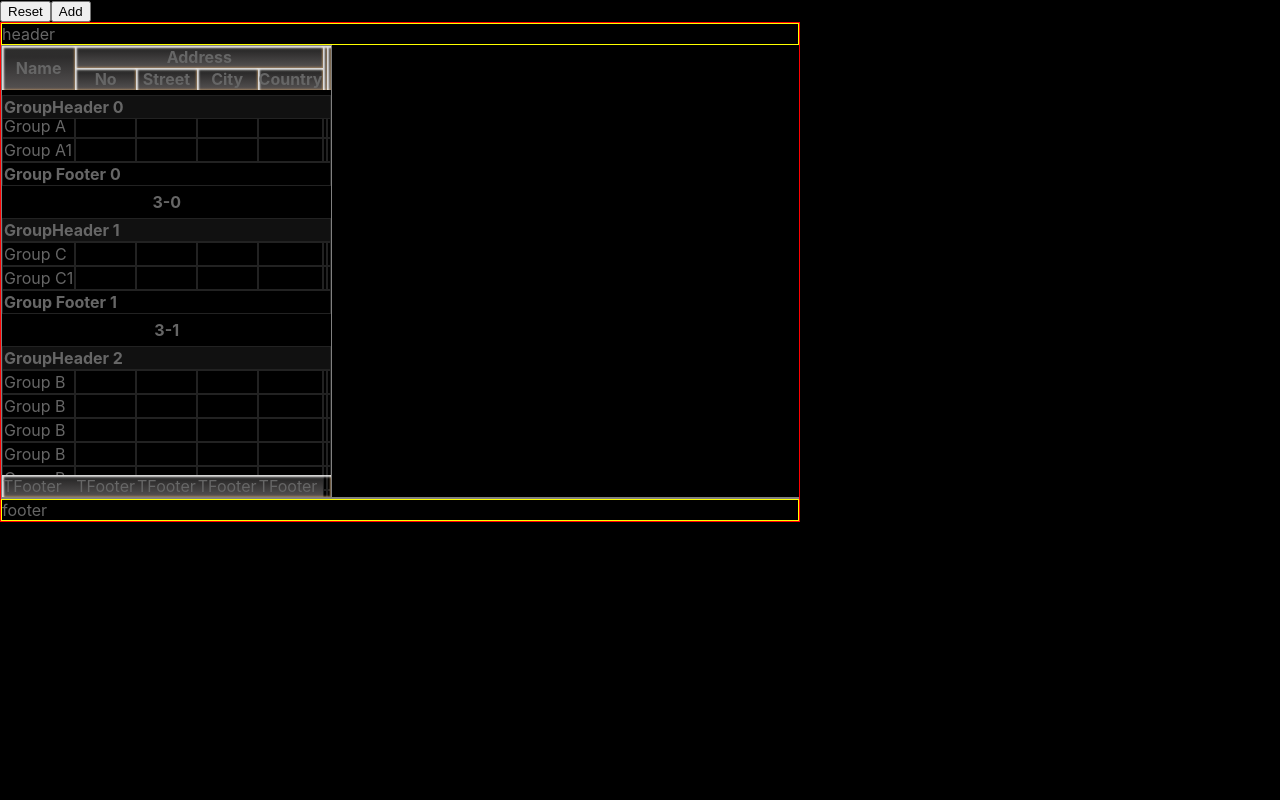
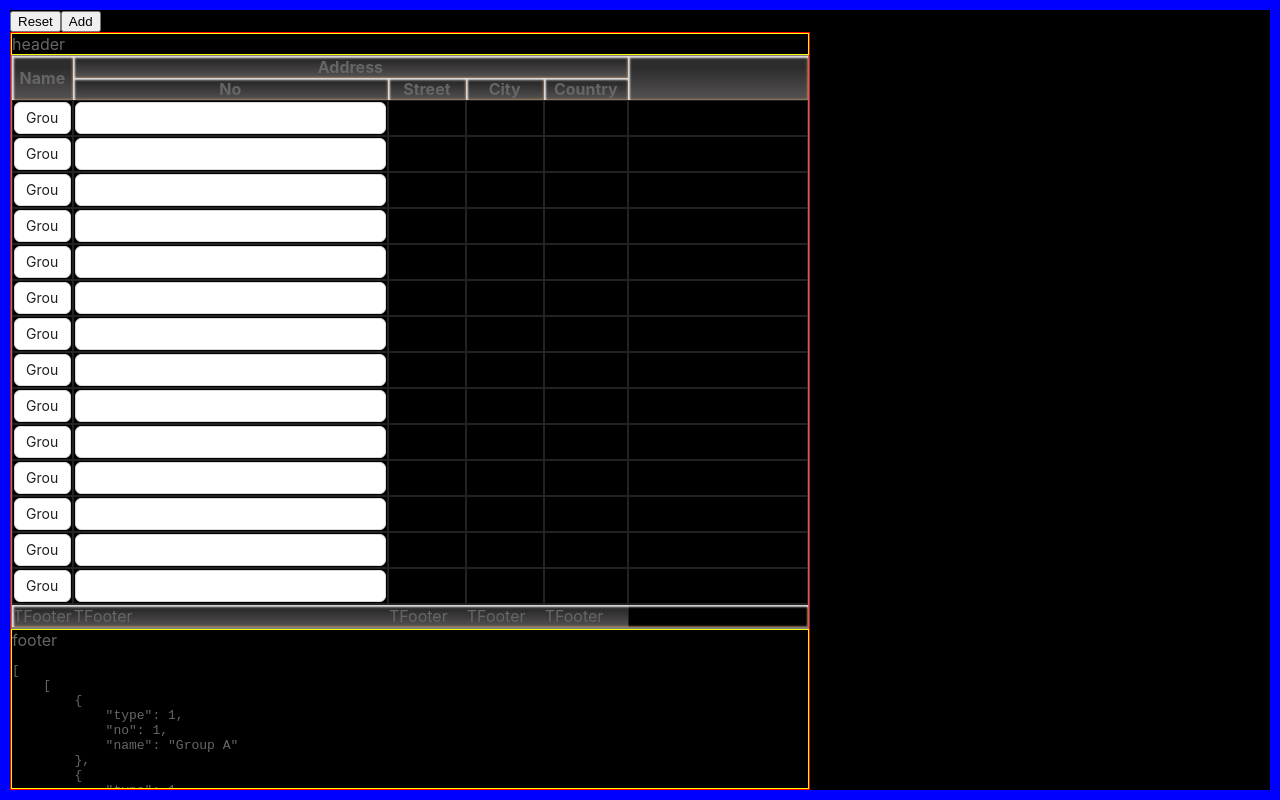
Before and after one commit to jorenlai/jrsymphony, a React (Create React App) app: page /table in a window 1280 px wide. Built offline with nearby package versions, Linux system fonts and the light colour scheme.

Commit message:
table col

```diff
--- a/public/index.html
+++ b/public/index.html
@@ -25,9 +25,9 @@
     -->
     <title>React App</title>
   </head>
-  <body style="background: black;color: white;">
+  <body style="background: black;color: white;display: flex; flex:1;">
     <noscript>You need to enable JavaScript to run this app.</noscript>
-    <div id="root"></div>
+    <div id="root" style="display: flex;flex:1;height:100vh"></div>
     <!--
       This HTML file is a template.
       If you open it directly in the browser, you will see an empty page.
--- a/src/App.js
+++ b/src/App.js
@@ -283,7 +283,15 @@ function AppForm() {
 let count=0
 function AppTable() {
 	const ref1=useRef()
-	return <div>
+	return <div
+		style={{
+			flex:1
+			,border:'10px solid blue'
+			,display:'flex'
+			,flexDirection:'column'
+		}}
+	>
+		<div>
 			<button
 				onClick={()=>{
 					ref1.current.reset()
@@ -297,11 +305,13 @@ function AppTable() {
 					},null,1)
 				}}
 			>Add</button>
+		</div>
 		<JRTable
 			style={{
-				width:'800px',height:'500px'
+				width:'800px',height:'500px',flex:1
 			}}
 			ref={ref1}
+
 			get={{
 				url:'api/groupList.json'
 				// url:'api/list.json'
@@ -315,7 +325,7 @@ function AppTable() {
 			// dataSourceName={'items'}
 			dataGroupName={'dataGroup'}
 			columns={[
-				{name:'name',label:'Name',XXtype:JRInput
+				{name:'name',label:'Name',type:JRInput
 				// 	,columns:[
 				// 		{name:'firstName',label:'First Name'}
 				// 		,{name:'lastName',label:'Last Name'}
@@ -327,10 +337,10 @@ function AppTable() {
 				,{
 					name:'address',label:'Address'
 					,columns:[
-						{name:'address'//,label:'Address'
+						{name:'addresses'//,label:'Address'
 							,columns:[
 								{name:'no',label:'No'
-									,Xtype:JRInput
+									,type:JRInput
 								}
 								,{name:'street',label:'Street',Xtype:JRInput}
 							]
@@ -341,8 +351,9 @@ function AppTable() {
 						}
 					]
 				}
-				,{}
-				,{}
+				,{
+						width:'180px'
+				}
 				// ,{name:'1',label:'1'
 				// 	,columns:[
 				// 		{name:'11',label:'1 1'}
--- a/src/jrs/JRTable/TBodies.jsx
+++ b/src/jrs/JRTable/TBodies.jsx
@@ -15,7 +15,7 @@ const Separator=({length,children})=>{
 }
 
 const GroupFooterTr=styled.tr`
-    background: black;
+    background: #111111;
     th{
         border:1px solid #222222;
         text-align: left;
@@ -28,8 +28,9 @@ const GroupFooter=({leafColumns,dataGroup:_dataGroup,bodyIndex})=>{
 }
 
 const GroupHeaderTr=styled.tr`
-    position: sticky;
-    top: 50px;
+    z-index: 1;
+    XXposition: sticky;
+    XXtop: 50px;
     background: #111111;
     th{
         text-align: left;
@@ -74,7 +75,7 @@ const Tds=({leafColumns,record,table})=>{
 const TBody=({dataSource,leafColumns,table,bodyIndex})=>{
     const dataGroup=dataSource[bodyIndex]
     return <tbody>
-        <GroupHeader leafColumns={leafColumns} dataGroup={dataGroup} bodyIndex={bodyIndex}/>
+        {/* <GroupHeader leafColumns={leafColumns} dataGroup={dataGroup} bodyIndex={bodyIndex}/> */}
         {
             dataGroup?.map((record,trIndex)=>{
                 return <tr key={trIndex}>
@@ -82,8 +83,8 @@ const TBody=({dataSource,leafColumns,table,bodyIndex})=>{
                 </tr>
             })
         }
-        <GroupFooter leafColumns={leafColumns} dataGroup={dataGroup} bodyIndex={bodyIndex}/>
-        {dataSource.length> (bodyIndex+1) && <Separator length={leafColumns.length}>{dataSource.length}-{bodyIndex}</Separator>}
+        {/* <GroupFooter leafColumns={leafColumns} dataGroup={dataGroup} bodyIndex={bodyIndex}/> */}
+        {/* {dataSource.length > (bodyIndex+1) && <Separator length={leafColumns.length}></Separator>} */}
     </tbody>
 }
 
--- a/src/jrs/JRTable/THead.jsx
+++ b/src/jrs/JRTable/THead.jsx
@@ -1,4 +1,15 @@
 import { po } from "../JRUtils"
+
+
+const Colgroup=({leafColumns})=>{
+    return <colgroup>
+    {
+        leafColumns?.map((column,index)=>{
+            return <col style={{width:`${column.width===undefined?50*index:column.width}`}}></col>
+        })
+    }
+    </colgroup>
+}
 
 const Ths=({deep,rowColumn,rowIndex})=>{
     return rowColumn?.map((column,colIndex)=>{
@@ -12,13 +23,16 @@ const Ths=({deep,rowColumn,rowIndex})=>{
 
 }
 
-export const THead=({columns})=>{
+export const THead=({columns,leafColumns})=>{
     const trs=columns?.map((rowColumn,rowIndex)=>{
         return <tr key={rowIndex}>
             <Ths deep={columns.length-1} rowColumn={rowColumn} rowIndex={rowIndex}/>
         </tr>
     })
-    return <thead>
-        {trs}
-    </thead>
+    return <>
+        <thead>
+            {trs}
+        </thead>
+        <Colgroup leafColumns={leafColumns}/>
+    </>
 }
--- a/src/jrs/JRTable/index.jsx
+++ b/src/jrs/JRTable/index.jsx
@@ -15,12 +15,15 @@ const getMapObject=(map,names)=>{
 }
 const setMapObject=(map,names,value)=>{
     const name=names.shift(names)
-    if(typeof map[name] != 'object'){
-        map[name]={}
-    }
     if(names?.length){
-        setMapObject(map[name],names)
+        if(typeof map[name] != 'object'){
+            po('create blank',name)
+            map[name]={}
+        }
+        po('loop')
+        setMapObject(map[name],names,value)
     }else{
+        po('set value',name,value,map)
         map[name]=value
     }
 }
@@ -34,6 +37,10 @@ const StyledJRTable=styled.div`
     header,footer{
         border:1px solid yellow;
     }
+    footer{
+        height:200px;
+        overflow: overlay;
+    }
     >div{
         border:1px solid gray;
         flex:1;
@@ -44,7 +51,7 @@ const StyledJRTable=styled.div`
     }
     table{
         border-spacing: 0;
-        XXwidth:100%;
+        min-width:100%;
         width: max-content;
         border:1px solid gray;
 
@@ -68,7 +75,6 @@ const StyledJRTable=styled.div`
             background: linear-gradient(180deg, rgb(46 46 45) 0%, rgb(45 44 44) 25%, rgb(85 82 82) 100%);
             box-shadow: 2px 2px 2px 0 #ffffffd6 inset, -1px -1px 2px 0px #b28d60bf inset;
             color: #666666;
-
         }
 
         tbody{
@@ -141,9 +147,12 @@ export default class JRTable extends JRSubmit {
 
             if(_names?.length>1){
                 column.setValue=function(record,value){
+                    po('setValue 1111111111111111111111111111')
                     try{
+                        po('try')
                         getMapObject(record,[..._names])[column.name]=value
                     }catch{
+                        po('catch')
                         setMapObject(record,[..._names],value)
                     }
                 }
@@ -154,6 +163,7 @@ export default class JRTable extends JRSubmit {
                 }
             }else{
                 column.setValue=function(record,value){
+                    po('setValue 2222222222222222222222222')
                     record[this.name]=value
                 }
                 column.getValue=function(record){
@@ -241,13 +251,17 @@ export default class JRTable extends JRSubmit {
                             <td>TFooter</td>
                         </tr>
                     </tfoot>
-                    <THead columns={this.state.columns} table={this}/>
+                    <THead
+                        columns={this.state.columns}
+                        leafColumns={this.state.leafColumns}
+                        table={this}
+                    />
                 </table>
             </main>
             <div></div>
             <footer>footer
+                <pre>{JSON.stringify(this.getValue(),4,4)}</pre>
                 {/* <pre>{JSON.stringify(this.state.leafColumns,null,4)}</pre> */}
-                {/* <pre>{JSON.stringify(this.getValue(),4,4)}</pre> */}
             </footer>
         </StyledJRTable>
     }
```
Lines whose indentation alone changed are shown as unchanged.
